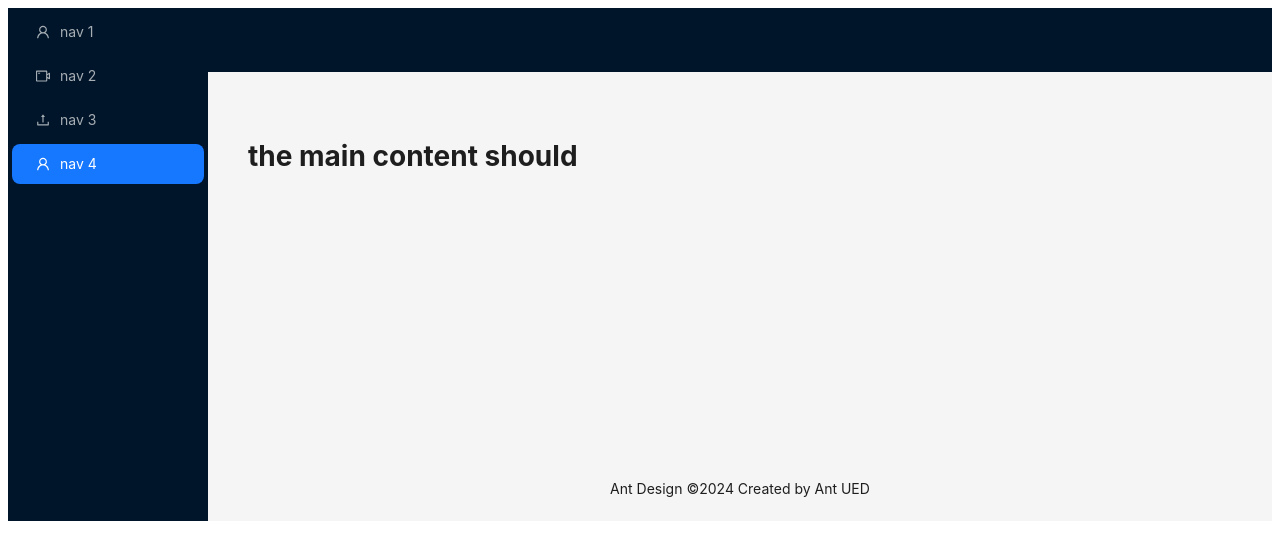
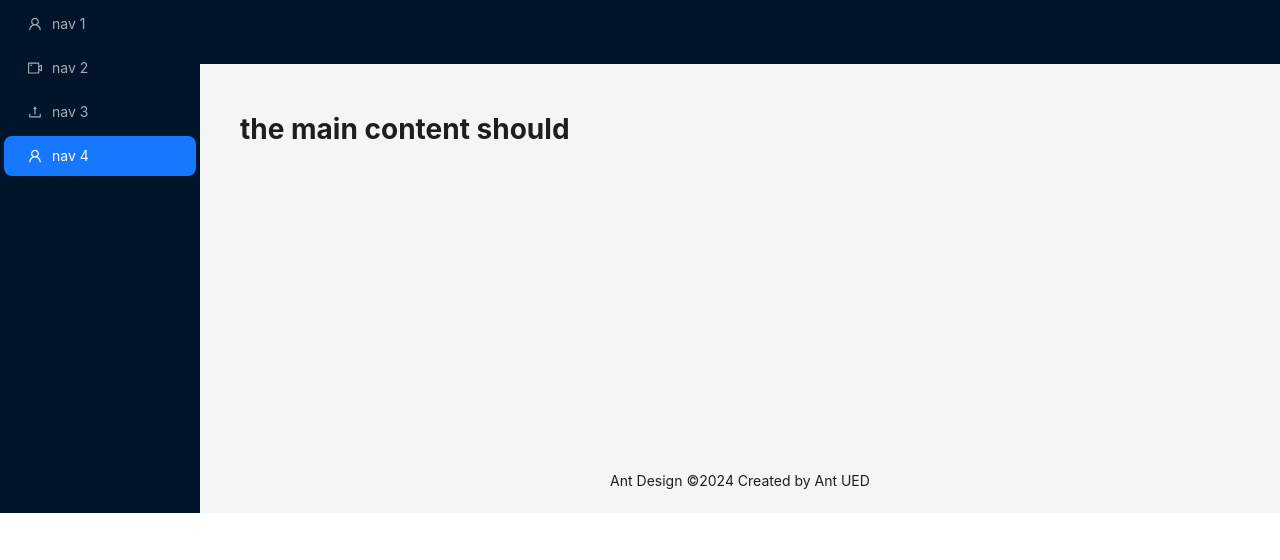
Before and after one commit to sahik7/phuni-client, a React (Vite) app: page / in a window 1280 px wide. Shown: the top 560 px of the page. Built offline with nearby package versions, Linux system fonts and the light colour scheme.

Commit message:
root styling

```diff
--- a/src/index.css
+++ b/src/index.css
@@ -0,0 +1,5 @@
+*{
+    box-sizing: border-box;
+    padding:0px;
+    margin:0px;
+}
```
